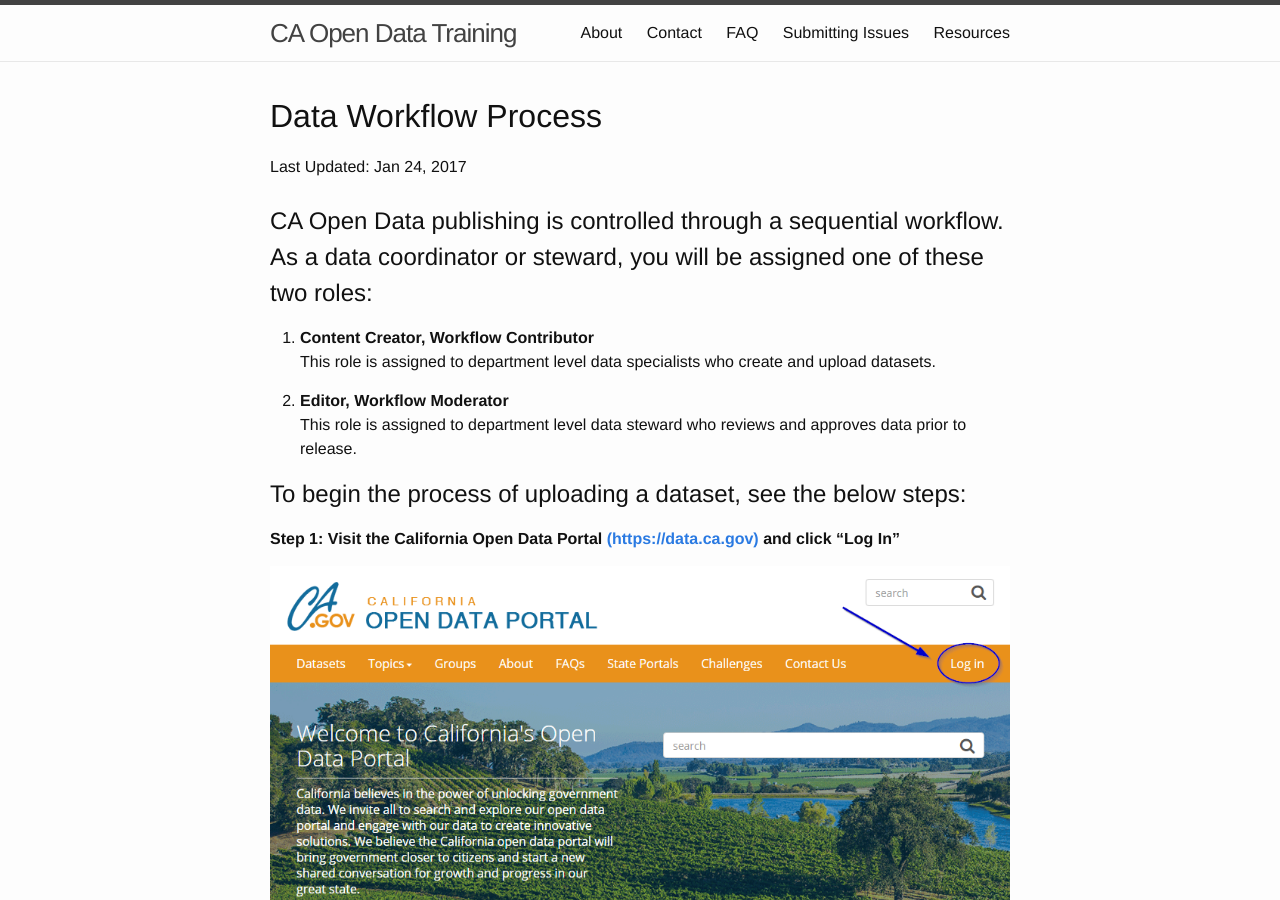
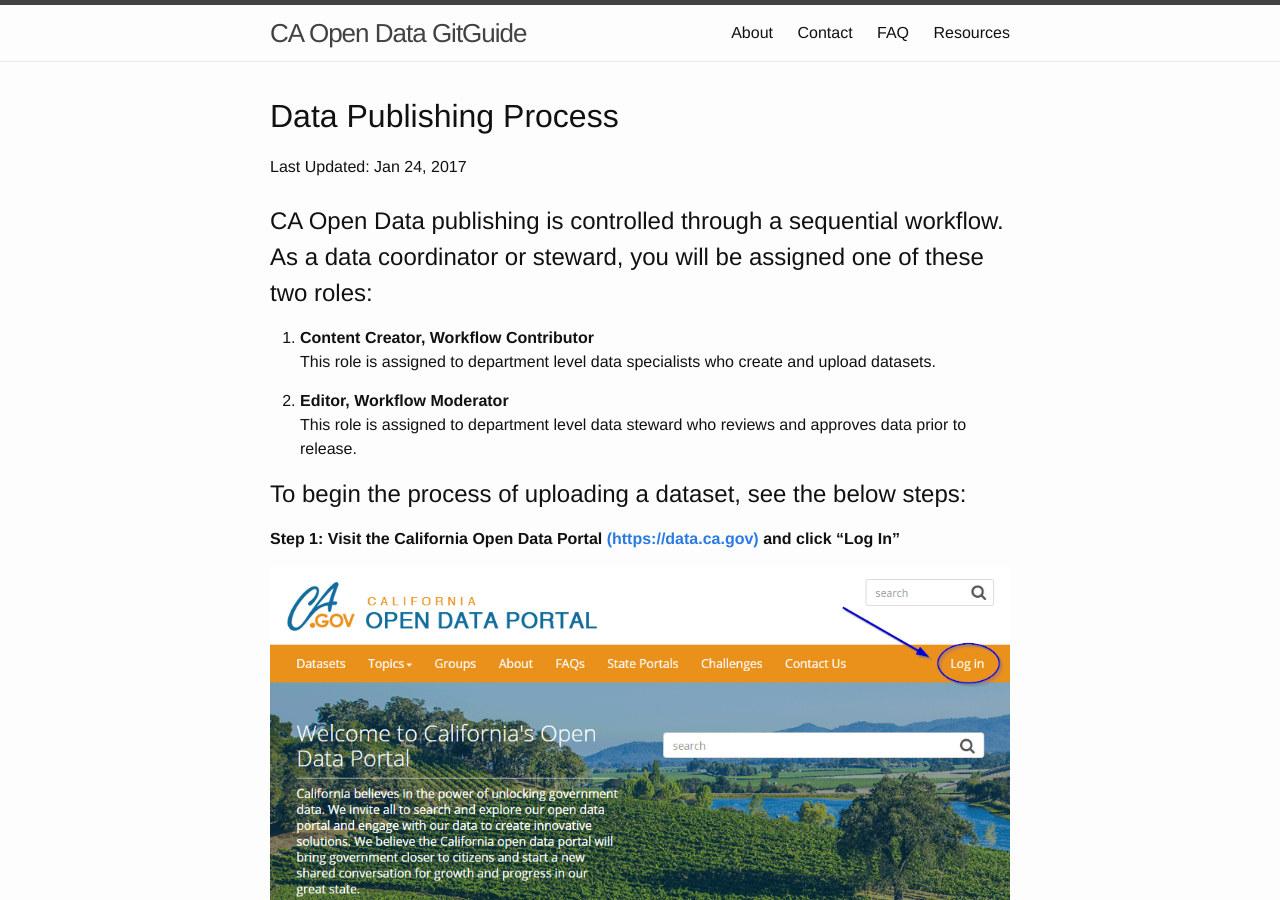
Before and after one commit to josephlei/data-training, a Jekyll site: the page built from _drafts/workflow.md, in a window 1280 px wide and 900 px high. Built offline with Jekyll 4.4.1, drawn with Linux system fonts in a browser that asks for light colours.

Commit message:
general update (#5)
* add one resource, update checklist title and content, minor change to workflow

* update about, general inquiry email in contacts page and init commit FAQ page

* rebrand to ODI, remove personal links, update footer to remove duplicated site title

* reorg picture assets for how to submit issues, re-annotated pictures and fix relative pathing

* fix naming references

* fix link in issues page, finish workflow

* test typeform, update data 101 page

* test public typeform embed

* Resize form, remove wording

* resize typeform, comment out old content but keep it

* resize typeform.. brute force heuristics is a heck of a thing..

* Change to gForms

* Double form height

* update site title, visio pdf and link on resources page

* remove issues tab, update formatting for resources page

* move issues.md to _ignore on cdt local

* add prioritization article, update workflow and contacts page incl add gForm

```diff
--- a/_config.yml
+++ b/_config.yml
@@ -14,7 +14,7 @@
 # You can create any custom variable you would like, and they will be accessible
 # in the templates via {{ site.myvariable }}.
 
-title: CA Open Data Training
+title: CA Open Data GitGuide
 email: opendata@state.ca.gov
 description: > # this means to ignore newlines until "baseurl:"
   CA Open Data Training
--- a/_drafts/workflow.md
+++ b/_drafts/workflow.md
@@ -1,8 +1,8 @@
 ---
 layout: draft
-title: Data Workflow Process
+title: Data Publishing Process
 date: 2017-01-24
-permalink: /workflow/
+permalink: /publishing/
 ---
 
 ## CA Open Data publishing is controlled through a sequential workflow. As a data coordinator or steward, you will be assigned one of these two roles:
```
Also changed, not shown: _drafts/prioritization.md (added, +27 -0 lines), contact.md (+3 -1 lines), issues.md (deleted, +0 -33 lines), resources.md (+1 -0 lines), 3 other files.
